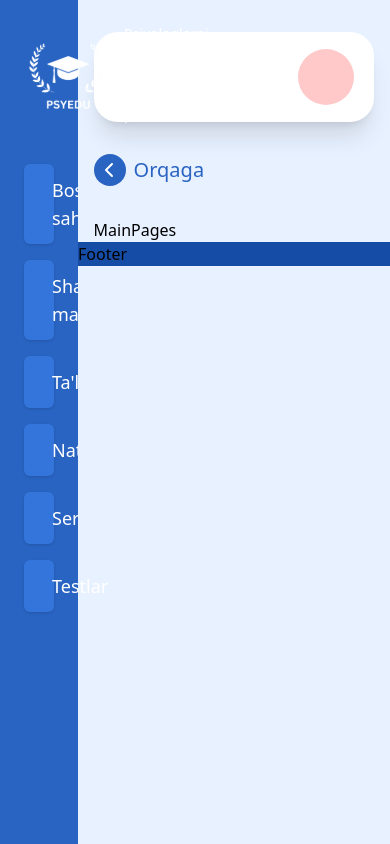
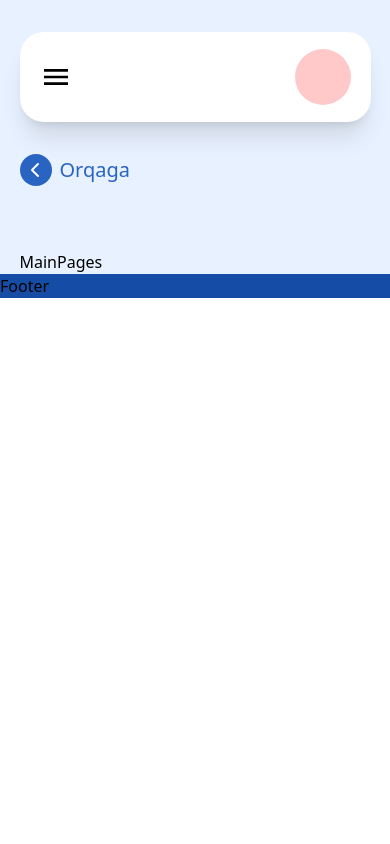
Before and after one commit to JavohirXolmamatov/psyedu, a React (Vite) app: page / in a window 390 px wide. Built offline with nearby package versions, Linux system fonts and the light colour scheme.

Commit message:
fixed: baseUrl, navber, mainLayout

```diff
--- a/src/components/Header.jsx
+++ b/src/components/Header.jsx
@@ -1,15 +1,21 @@
 import { FaChevronLeft } from "react-icons/fa6";
 import { useNavigate } from "react-router";
+import { IoMdMenu } from "react-icons/io";
 
-function Header() {
+function Header({ setIsOpen, isOpen }) {
   const navigate = useNavigate();
+
   return (
     <div className=" my-8 w-[90%] mx-auto">
       <div className="bg-white h-[90px]   rounded-3xl shadow-xl flex items-center px-5">
+        <IoMdMenu
+          className={`size-8 block md:hidden`}
+          onClick={() => setIsOpen(!isOpen)}
+        />
         <div className="size-14 rounded-full ml-auto bg-red-200"></div>
       </div>
       <div
-        className="flex my-8 items-center gap-2 select-none"
+        className="inline-flex my-8 items-center gap-2 select-none"
         onClick={() => navigate(-1)}
       >
         <div className="size-8 bg-[#2964C2] rounded-full flex justify-center items-center">
--- a/src/components/Navbar.jsx
+++ b/src/components/Navbar.jsx
@@ -15,8 +15,8 @@ function Navbar({ setIsOpen, isOpen }) {
         <div className="flex items-center gap-3">
           <img src={psyedu} alt="psyedu" className="size-22" />
           <h1
-            className={`${
-              isOpen ? "block" : "hidden"
+            className={`transition-all duration-300 ${
+              isOpen ? "md:block hidden" : "md:hidden block"
             } font-medium text-sm w-[60%]`}
           >
             Psixologlarni uzluksiz kasbiy rivojlantirish platformasi
@@ -36,17 +36,25 @@ function Navbar({ setIsOpen, isOpen }) {
           } w-14 h-18 rounded-3xl flex justify-center items-center absolute -right-13 bg-[#2964C2] -z-5 transition-all duration-500`}
           onClick={() => setIsOpen(!isOpen)}
         >
-          <FaAngleDoubleRight />
+          <FaAngleDoubleRight
+            className={`${
+              isOpen ? "rotate-180" : "md:rotate-0 rotate-180"
+            } transition-all duration-300`}
+          />
         </div>
       </div>
 
-      <section className="w-full py-10 flex flex-col gap-4">
+      <section className="w-full md:py-10 py-6 flex flex-col md:gap-4 gap-2">
         <NavLink
           to={"/"}
           className="flex items-center gap-4 w-full bg-[#3475DB] p-3 rounded-md shadow"
         >
           <IoHomeOutline className="text-white size-6" />
-          <p className={`${isOpen ? "block" : "hidden"} font-medium text-lg`}>
+          <p
+            className={`${
+              isOpen ? "md:block hidden" : "md:hidden block"
+            } font-medium text-lg`}
+          >
             Bosh sahifa
           </p>
         </NavLink>
@@ -55,7 +63,11 @@ function Navbar({ setIsOpen, isOpen }) {
           className="flex items-center gap-4 w-full bg-[#3475DB] p-3 rounded-md shadow"
         >
           <BsPersonGear className="text-white size-6" />
-          <p className={`${isOpen ? "block" : "hidden"} font-medium text-lg`}>
+          <p
+            className={`${
+              isOpen ? "md:block hidden" : "md:hidden block"
+            } font-medium text-lg`}
+          >
             Shaxsiy ma'lumotlar
           </p>
         </NavLink>
@@ -64,7 +76,11 @@ function Navbar({ setIsOpen, isOpen }) {
           className="flex items-center gap-4 w-full bg-[#3475DB] p-3 rounded-md shadow"
         >
           <FaUserGraduate className="text-white size-6" />
-          <p className={`${isOpen ? "block" : "hidden"} font-medium text-lg`}>
+          <p
+            className={`${
+              isOpen ? "md:block hidden" : "md:hidden block"
+            } font-medium text-lg`}
+          >
             Ta'lim
           </p>
         </NavLink>
@@ -73,7 +89,11 @@ function Navbar({ setIsOpen, isOpen }) {
           className="flex items-center gap-4 w-full bg-[#3475DB] p-3 rounded-md shadow"
         >
           <CiMedal className="text-white size-6" />
-          <p className={`${isOpen ? "block" : "hidden"} font-medium text-lg`}>
+          <p
+            className={`${
+              isOpen ? "md:block hidden" : "md:hidden block"
+            } font-medium text-lg`}
+          >
             Natijalar
           </p>
         </NavLink>
@@ -82,14 +102,22 @@ function Navbar({ setIsOpen, isOpen }) {
           className="flex items-center gap-4 w-full bg-[#3475DB] p-3 rounded-md shadow"
         >
           <GiDiploma className="text-white size-6" />
-          <p className={`${isOpen ? "block" : "hidden"} font-medium text-lg`}>
+          <p
+            className={`${
+              isOpen ? "md:block hidden" : "md:hidden block"
+            } font-medium text-lg`}
+          >
             Sertifikatlar
           </p>
         </NavLink>
         <div className="w-full group">
-          <div className="flex items-center gap-4 w-full bg-[#3475DB] p-3 rounded-md shadow mb-2 relative">
+          <div className="flex items-center md:gap-4 gap-2 w-full bg-[#3475DB] p-3 rounded-md shadow mb-2 relative">
             <FaChalkboardUser className="text-white size-6" />
-            <p className={`${isOpen ? "block" : "hidden"} font-medium text-lg`}>
+            <p
+              className={`${
+                isOpen ? "md:block hidden" : "md:hidden block"
+              } font-medium text-lg`}
+            >
               Testlar
             </p>
           </div>
@@ -97,19 +125,19 @@ function Navbar({ setIsOpen, isOpen }) {
             <div className="flex flex-col w-full bg-[#3475DB] p-3 rounded-md shadow">
               <NavLink
                 to={"/beginner-test"}
-                className="font-medium hover:bg-[#2c63bb] p-3 rounded-md"
+                className="font-medium hover:bg-[#2c63bb] md:p-3 p-2 rounded-md"
               >
                 Boshlang'ich test
               </NavLink>
               <NavLink
                 to={"/regular-test"}
-                className="font-medium hover:bg-[#2c63bb] p-3 rounded-md"
+                className="font-medium hover:bg-[#2c63bb] md:p-3 p-2  rounded-md"
               >
                 Doimiy test
               </NavLink>
               <NavLink
                 to={"/last-test"}
-                className="font-medium hover:bg-[#2c63bb] p-3 rounded-md"
+                className="font-medium hover:bg-[#2c63bb] md:p-3 p-2  rounded-md"
               >
                 Yakuniy test
               </NavLink>
--- a/src/layout/MainLayout.jsx
+++ b/src/layout/MainLayout.jsx
@@ -4,17 +4,25 @@ import { Outlet } from "react-router";
 
 function MainLayout() {
   const [isOpen, setIsOpen] = useState(true);
-  3;
   return (
-    <div className="w-full flex">
+    <div className="w-full flex relative">
       <aside
-        className={`${isOpen ? "w-2/10" : "w-[5%]"}  h-screen bg-[#2964c2]`}
+        className={`absolute md:relative transition-all duration-300 ${
+          isOpen
+            ? "md:w-2/10 hidden md:block"
+            : "md:w-[5%] w-8/10 z-999 left-0 block"
+        } h-screen bg-[#2964c2] ${!isOpen ? "block" : "hidden"} md:block`}
       >
         <Navbar setIsOpen={setIsOpen} isOpen={isOpen} />
       </aside>
-      <main className={`${isOpen ? "w-8/10" : "w-[95%]"} bg-[#E8F1FF]`}>
+
+      <main
+        className={`transition-all duration-300 ${
+          isOpen ? "md:w-8/10 w-full" : "md:w-[95%] w-full"
+        } bg-[#E8F1FF]`}
+      >
         <header>
-          <Header />
+          <Header isOpen={isOpen} setIsOpen={setIsOpen} />
         </header>
         <section className="w-[90%] mx-auto">
           <Outlet />
--- a/src/service/api.js
+++ b/src/service/api.js
@@ -1,7 +1,7 @@
 import axios from "axios";
 
 const api = axios.create({
-  baseURL: "https://api.psyedu.uz/", // sizga berilgan API url
+  baseURL: "https://testpsyedu.limsa.uz/", // sizga berilgan API url
   headers: {
     "Content-Type": "application/json",
   },
```
